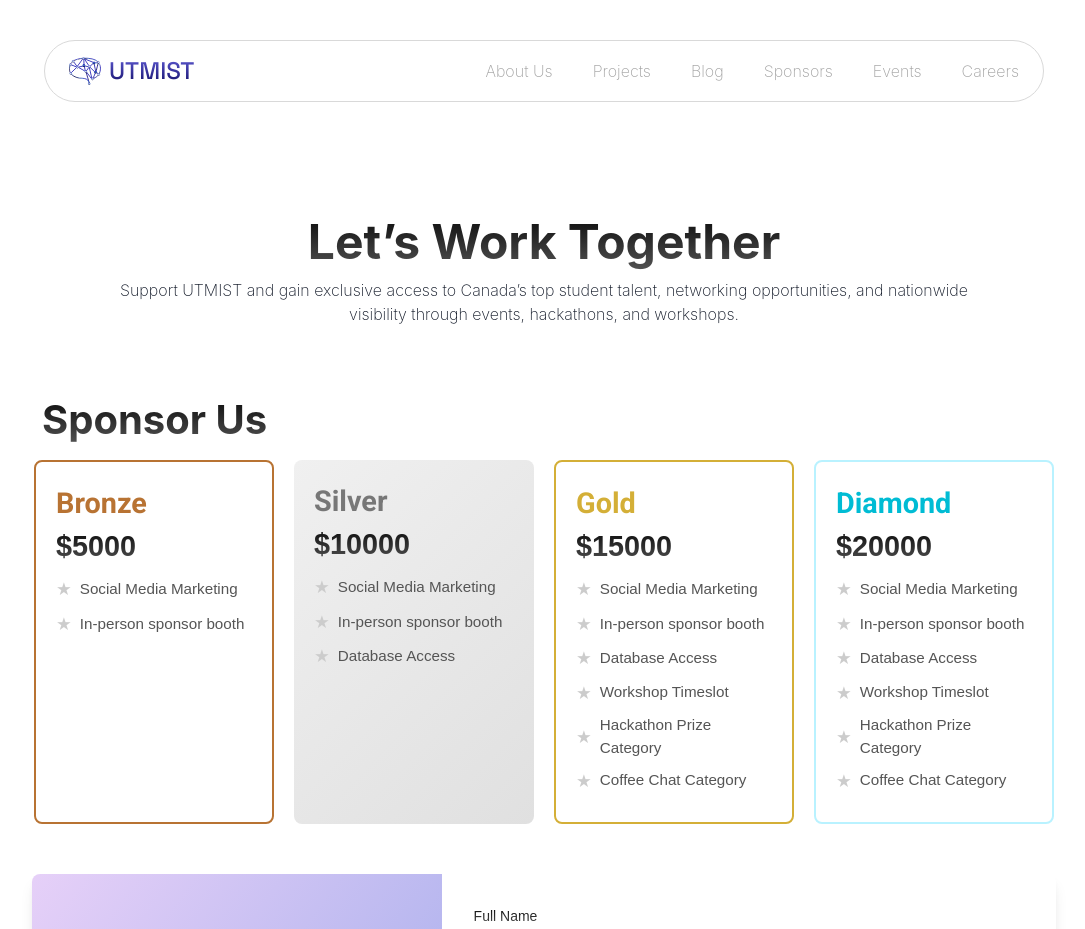
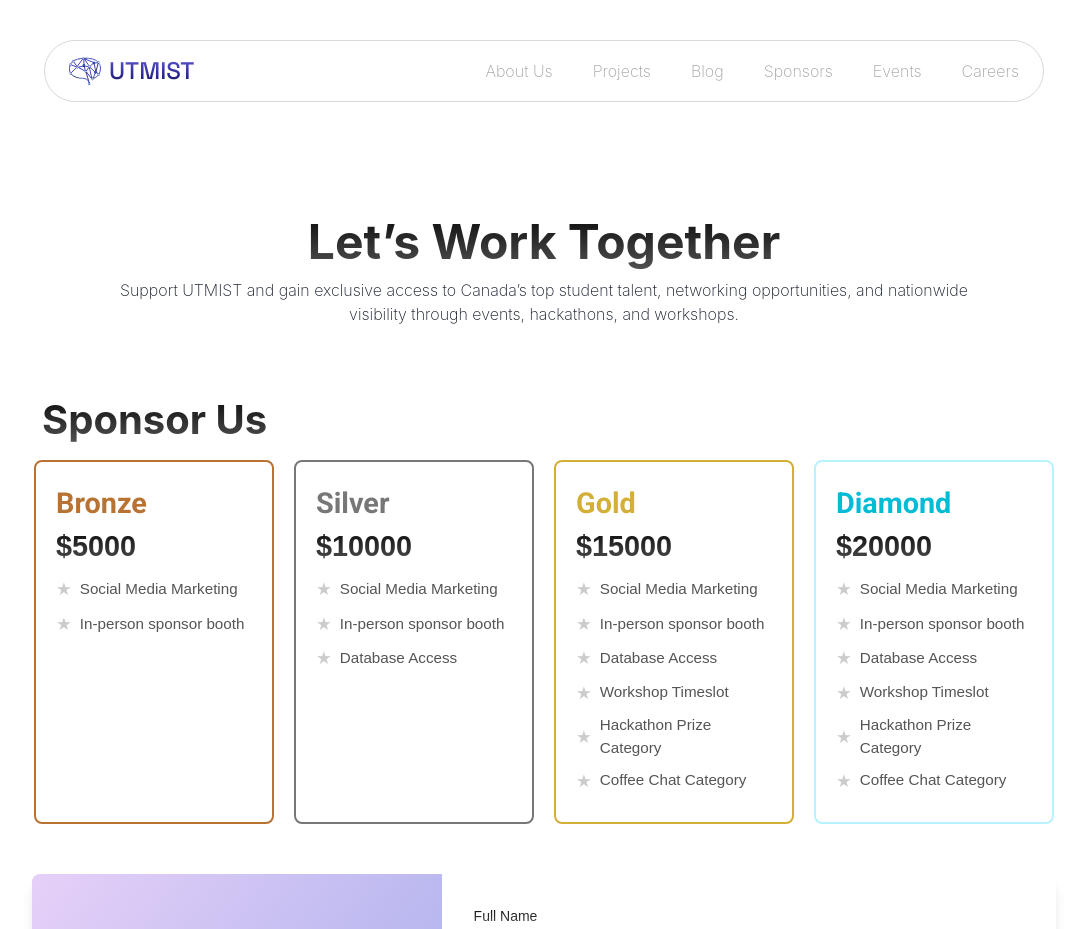
Before and after one commit to UTMIST/UTMIST, a Next.js app in the folder client/: page /sponsors in a window 1280 px wide. Shown: the top 929 px of the page, without its empty margins (96-1181 px from the left). Built offline with nearby package versions, Linux system fonts and the light colour scheme.

Commit message:
silver card coloring matches others

```diff
--- a/client/src/styles/sponsors.css
+++ b/client/src/styles/sponsors.css
@@ -124,8 +124,7 @@
 }
 
 .sponsor-card--silver {
-  border: none;
-  background: linear-gradient(135deg, #f0f0f0 0%, #e0e0e0 100%);
+  border-color: #777;
 }
 
 .sponsor-card__title--silver {
```
